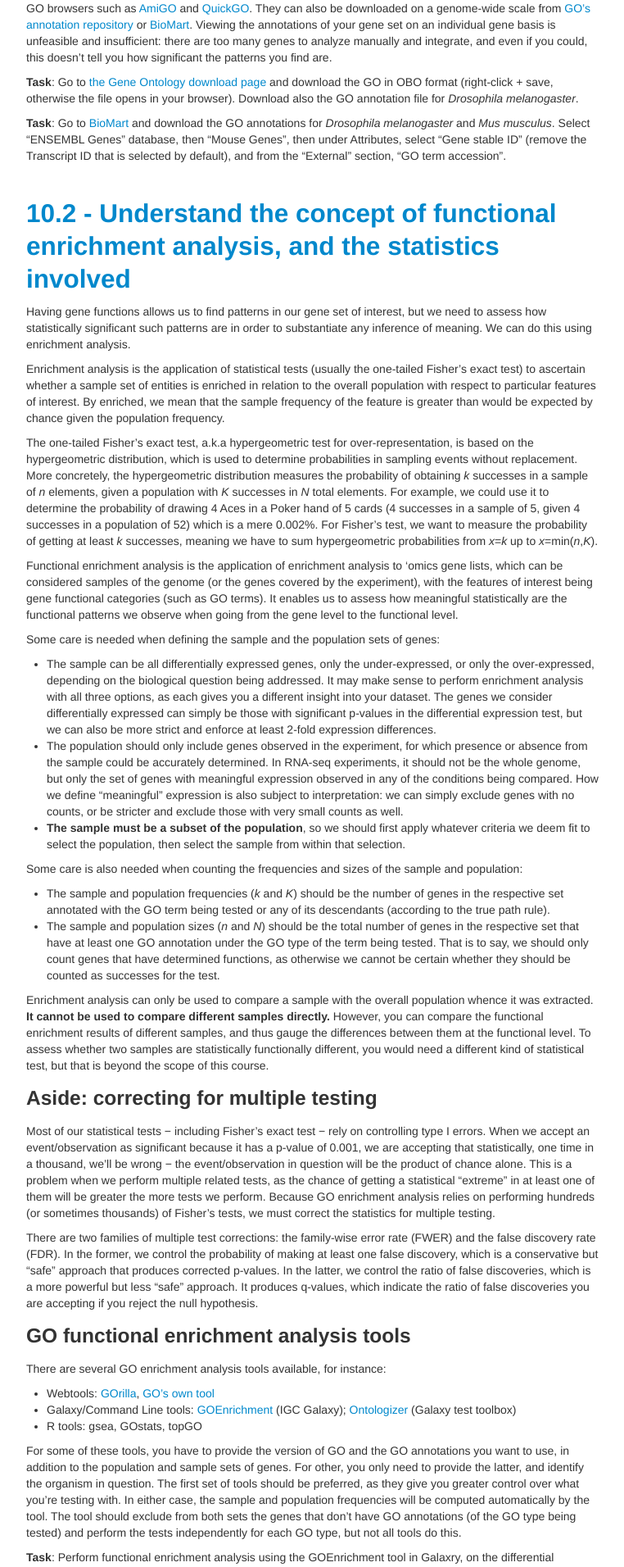
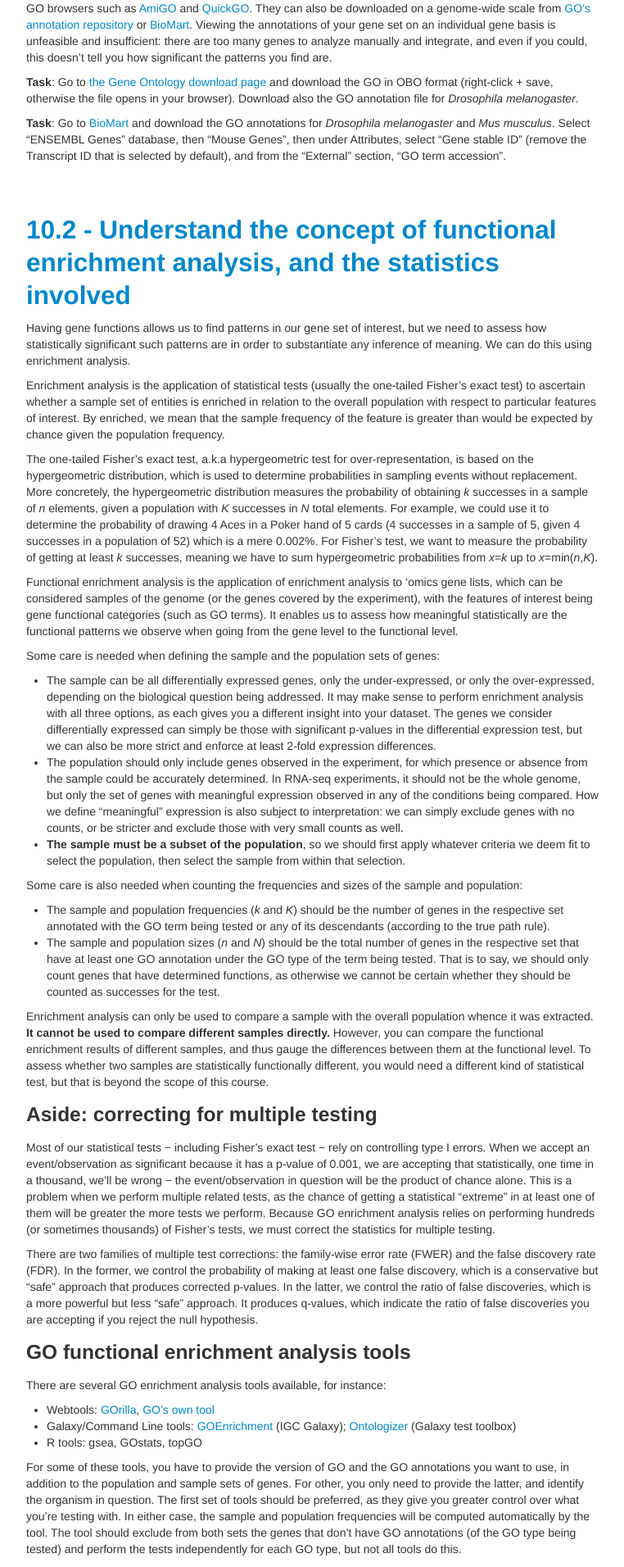
Before and after one commit to GTPB/ADER19F, a Jekyll site: the page built from pages/L10.md, in a window 1280 px wide. Shown: the part 812-2724 px from the top of the page at 82% size, without its empty margins (258-1020 px from the left). Built offline with Jekyll 4.4.1, drawn with Linux system fonts in a browser that asks for light colours.

Commit message:
Update L10.md

```diff
--- a/pages/L10.md
+++ b/pages/L10.md
@@ -22,7 +22,7 @@
 **Task**: Go to [BioMart](http://www.ensembl.org/biomart) and download the GO annotations for <i>Drosophila melanogaster</i> and <i>Mus musculus</i>. Select "ENSEMBL Genes" database, then "Mouse Genes", then under Attributes, select "Gene stable ID" (remove the Transcript ID that is selected by default), and from the "External" section, "GO term accession".
 
 <br/>
-
+<br/>
 
 ## <a id="LO10.2">10.2 - Understand the concept of functional enrichment analysis, and the statistics involved</a>
 
@@ -44,7 +44,6 @@
 - The sample and population sizes (<i>n</i> and <i>N</i>) should be the total number of genes in the respective set that have at least one GO annotation under the GO type of the term being tested. That is to say, we should only count genes that have determined functions, as otherwise we cannot be certain whether they should be counted as successes for the test.
 
 Enrichment analysis can only be used to compare a sample with the overall population whence it was extracted. <b>It cannot be used to compare different samples directly.</b> However, you can compare the functional enrichment results of different samples, and thus gauge the differences between them at the functional level. To assess whether two samples are statistically functionally different, you would need a different kind of statistical test, but that is beyond the scope of this course.
-<br/>
 
 ### Aside: correcting for multiple testing
 
@@ -60,11 +59,10 @@
 - R tools: gsea, GOstats, topGO
 
 For some of these tools, you have to provide the version of GO and the GO annotations you want to use, in addition to the population and sample sets of genes. For other, you only need to provide the latter, and identify the organism in question. The first set of tools should be preferred, as they give you greater control over what you're testing with. In either case, the sample and population frequencies will be computed automatically by the tool. The tool should exclude from both sets the genes that don’t have GO annotations (of the GO type being tested) and perform the tests independently for each GO type, but not all tools do this.
+
 <br/>
 
 **Task**: Perform functional enrichment analysis using the GOEnrichment tool in Galaxry, on the differential expression results from the Trapnell dataset. Use the sample file and Drosophila annotation file in the [functional_enrichment folder](https://github.com/dsobral/ADER/tree/master/material/functional_enrichment) and the GO OBO file you downloaded earlier. For now, do not define a background population set. Run the tool with “summarize output” off and otherwise default options.
-
-<br/>
 
 **Question:** What did you obtain when running the GOEnrichment tool?
 <details><summary>Click here to see the answer</summary><p>
@@ -98,6 +96,7 @@
 
   * What is the difference between a p-value, a corrected p-value, and a q-value?
 
+<br/>
 <br/>
 
 ## <a id="LO10.3">10.3 - Interpreting the results of functional enrichment analysis</a>
```
